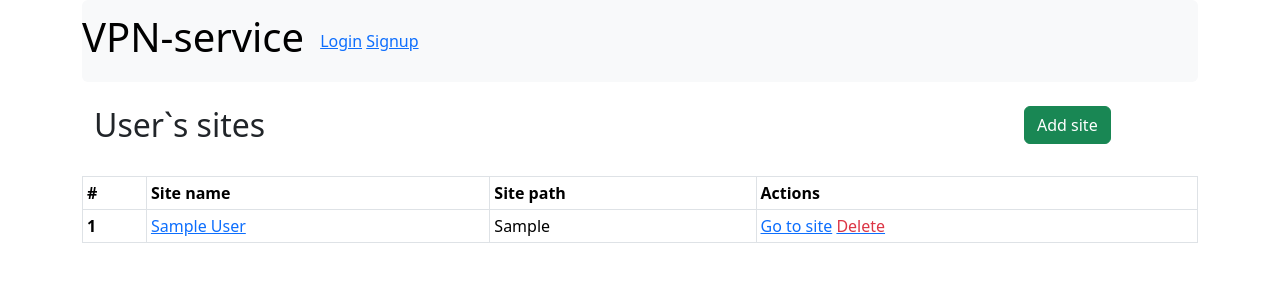
After one commit to hito-de-jiro/vpn-service, a Django app: page /user-name/ in a window 1280 px wide. The commit adds this page. Shown: the top 300 px of the page. Run offline with Django 4.2, Linux system fonts and the light colour scheme; tables that the repository leaves empty hold one stand-in row (values such as "Sample post"); some libraries are stand-ins or nearby versions.

Commit message:
chore: added user personal page in templates usersitemodel_list.html, correct header.html

```diff
--- a/vpnservice/templates/vpnservice/header.html
+++ b/vpnservice/templates/vpnservice/header.html
@@ -3,13 +3,13 @@
         <a class="navbar-brand" href="#"><h1>VPN-service</h1></a>
         <div class="collapse navbar-collapse" id="navbar">
             <ul class="navbar-nav mr-auto">
-                <li class="nav-item active">
-                    <a class="nav-link" href="{% url 'user_site_list' %}">User`s sites list<span class="sr-only"></span></a>
-                </li>
+{#                <li class="nav-item active">#}
+{#                    <a class="nav-link" href="{% url 'user_site_list' %}">User`s sites list<span class="sr-only"></span></a>#}
+{#                </li>#}
             </ul>
             <div class="inline my-3 my-md-0">
                 {% if request.user.is_authenticated %}
-                    <span class="mr-sm-2">Hello, {{ request.user.username }}!</span>
+                    <span class="mr-sm-2">Hello, <b>{{ request.user.username }}</b> !</span>
                     <a href="{% url 'logout' %}" class="my-2 my-sm-0">Logout</a>
                 {% else %}
                     <a href="{% url 'login' %}">Login</a>
--- /dev/null
+++ b/vpnservice/templates/vpnservice/usersitemodel_list.html
@@ -0,0 +1,52 @@
+{% extends "base.html" %}
+
+{% block content %}
+    {% include 'vpnservice/header.html' %}
+    <div class="container my-4">
+        <div class="row">
+            <div class="col">
+                <h2>User`s sites</h2>
+            </div>
+            <div class="col-md-auto">
+
+            </div>
+            <div class="col col-lg-2">
+                <a type="button" class="btn btn-success" href='#'>Add site</a>
+            </div>
+        </div>
+    </div>
+
+    <div class="table-container">
+        <div class="bd-example-snippet bd-code-snippet">
+            <div class="bd-example">
+                <table class="table table-sm table-bordered">
+                    <thead>
+                    <tr>
+                        <th scope="col">#</th>
+                        <th scope="col">Site name</th>
+                        <th scope="col">Site path</th>
+                        <th scope="col">Actions</th>
+                    </tr>
+                    </thead>
+                    {% for site in object_list %}
+                        <tbody>
+                        <tr>
+                            <th scope="row">{{ forloop.counter }}</th>
+                            <td><a class="text-primary" href="{% url 'schema_detail' site.id %}">{{ site.site_name }}</a>
+                            </td>
+                            <td>{{ site.site_path }}</td>
+                            <td><a href="{% url 'schema_edit' site.id %}">Go to site</a>
+                                <a href="{% url 'schema_delete' site.id %}">
+                                    <span class="text-danger">  Delete</span></a></td>
+                        </tr>
+
+                        {% empty %}
+                        <h5>No objects yet.</h5>
+                        </tbody>
+                    {% endfor %}
+                </table>
+            </div>
+        </div>
+    </div>
+
+{% endblock %}
```
